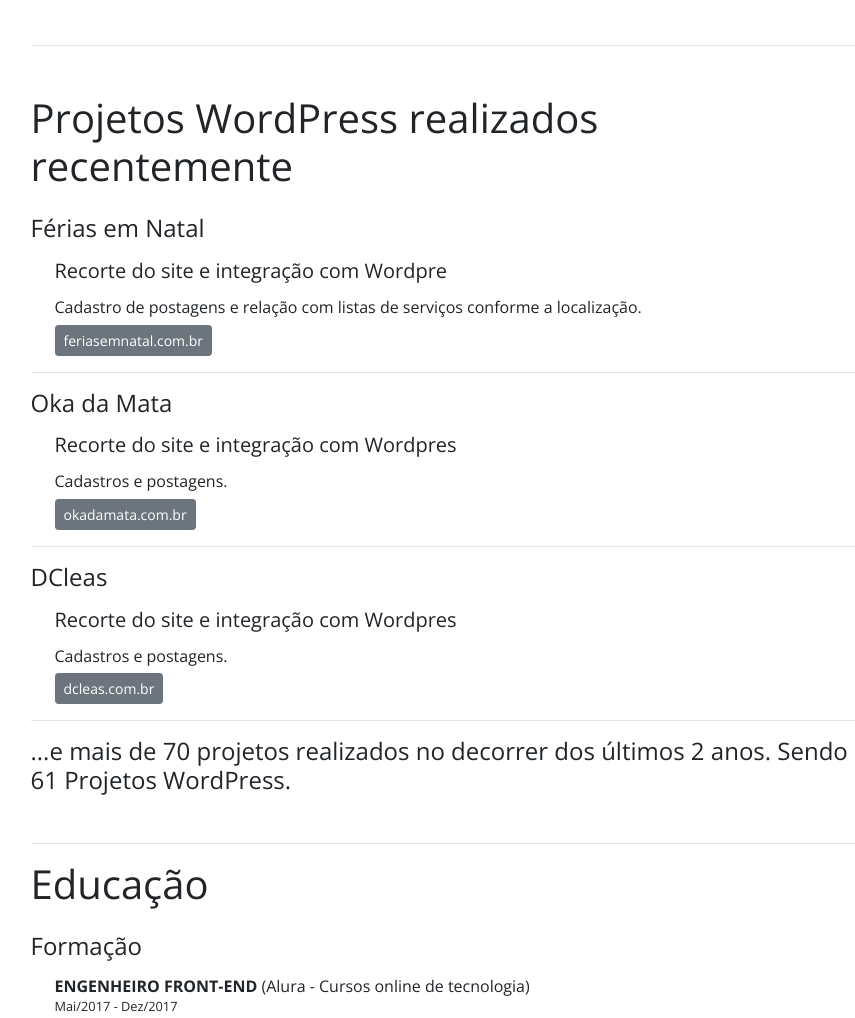
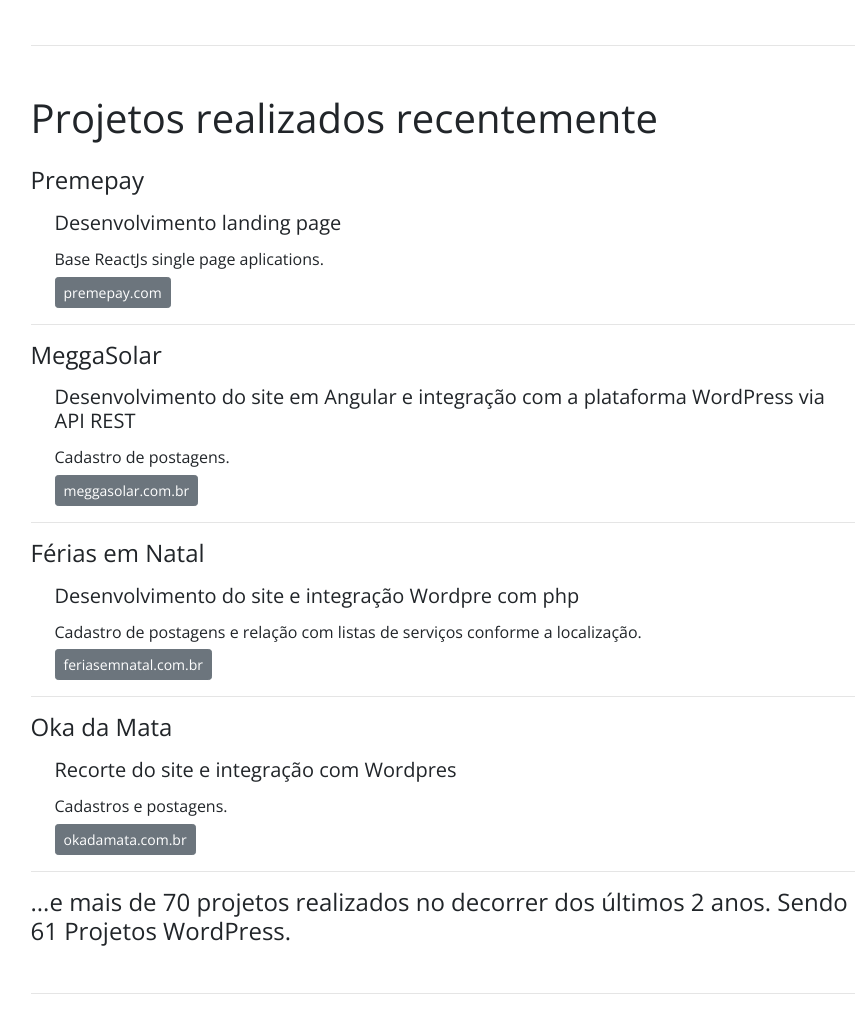
Before and after one commit to allanncruz/cv, a website: page src/index.html in a window 1280 px wide. Shown: the part 2700-3718 px from the top of the page, without its empty margins (197-1052 px from the left). Drawn offline with nearby package versions, Linux system fonts and the light colour scheme; files that its build step writes are made by us from their sources.

Commit message:
Update projects carried out

```diff
--- a/src/index.html
+++ b/src/index.html
@@ -83,7 +83,7 @@
                     <div class="bd-example mb-5">
                         <ul class="list-group list-group-flush">
                             <li class="list-group-item font-weight-bold d-flex align-items-center">
-                                Desenvolvedor Front-End, Interativa Digital – Natal, RN
+                                Desenvolvedor Full Stack, Interativa Digital – Natal, RN
                                 <!-- <span class="badge badge-primary badge-pill ml-3 bg-dark">2 anos e 9 meses</span>-->
                             </li>
                             <li class="list-group-item">Desenvolvimento de sites utilizando tecnologia Angular integrando a plataforma WordPress via Api para servir conteúdo.</li>
@@ -131,10 +131,28 @@
 
 
                 <section class="projects mb-5">
-                    <h1 class="font-weight-light mb-4">Projetos WordPress realizados recentemente</h1>
+                    <h1 class="font-weight-light mb-4">Projetos realizados recentemente</h1>
+                    <h4 class="mb-3">Premepay</h4>
+                    <div class="px-4 position-relative">
+                        <h5>Desenvolvimento landing page</h5>
+                        <p class="m-0">Base ReactJs single page aplications.</p>
+                        <a class="btn btn-secondary btn-sm" href="http://premepay.com" target="_blank">premepay.com</a>
+                    </div>
+
+                    <hr>
+
+                    <h4 class="mb-3">MeggaSolar</h4>
+                    <div class="px-4 position-relative">
+                        <h5>Desenvolvimento do site em Angular e integração com a plataforma WordPress via API REST</h5>
+                        <p class="m-0">Cadastro de postagens.</p>
+                        <a class="btn btn-secondary btn-sm" href="http://novo.meggasolar.com.br" target="_blank">meggasolar.com.br</a>
+                    </div>
+
+                    <hr>
+
                     <h4 class="mb-3">Férias em Natal</h4>
                     <div class="px-4 position-relative">
-                        <h5>Recorte do site e integração com Wordpre</h5>
+                        <h5>Desenvolvimento do site e integração Wordpre com php</h5>
                         <p class="m-0">Cadastro de postagens e relação com listas de serviços conforme a localização.</p>
                         <a class="btn btn-secondary btn-sm" href="https://feriasemnatal.com.br/" target="_blank">feriasemnatal.com.br</a>
                     </div>
@@ -146,15 +164,6 @@
                         <h5>Recorte do site e integração com Wordpres</h5>
                         <p class="m-0">Cadastros e postagens.</p>
                         <a class="btn btn-secondary btn-sm" href="http://okadamata.com.br/" target="_blank">okadamata.com.br</a>
-                    </div>
-
-                    <hr>
-
-                    <h4 class=" mb-3">DCleas</h4>
-                    <div class="px-4 position-relative">
-                        <h5>Recorte do site e integração com Wordpres</h5>
-                        <p class="m-0">Cadastros e postagens.</p>
-                        <a class="btn btn-secondary btn-sm" href="http://dcleas.com.br/" target="_blank">dcleas.com.br</a>
                     </div>
 
                     <hr>
@@ -172,7 +181,7 @@
                     <h4 class="font-weight-light mb-3">Formação</h4>
                     <div class="px-4 position-relative">
                         <h6><b class="text-uppercase">Engenheiro Front-End</b> (Alura - Cursos online de tecnologia) <br>
-                            <small>Mai/2017 - Dez/2017</small></h6>
+                            <small>Mai/2018 - Jun/2019</small></h6>
                         <ul class="text-uppercase p-0 m-0">
                             <li>HTML & CSS</li>
                             <li>JAVASCRIPT, AJAX E JQUERY</li>
```
